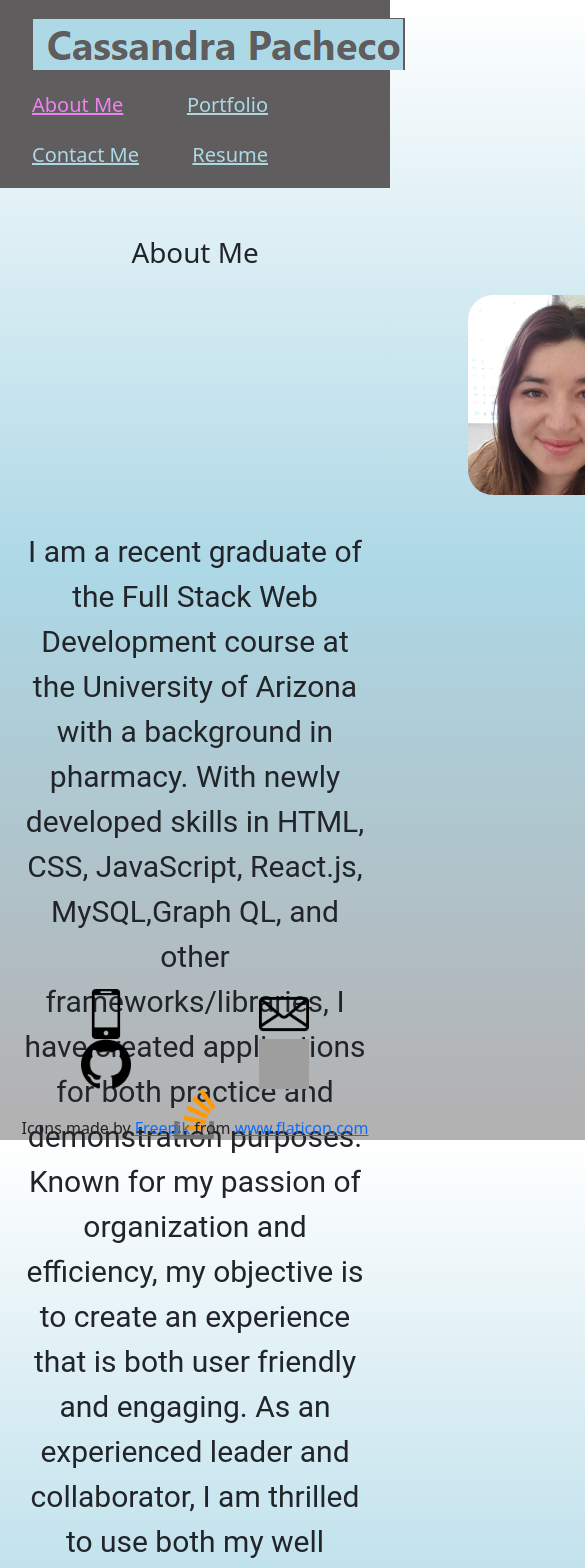
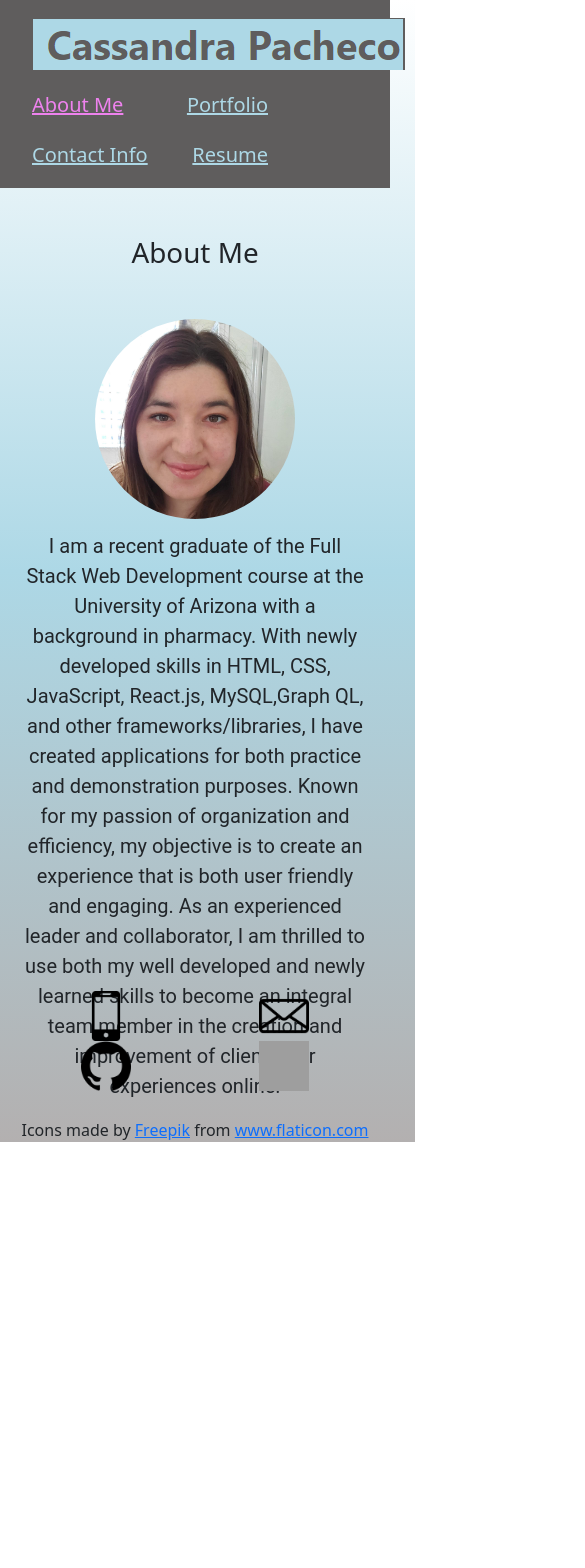
Before and after one commit to Cassiep1986/React-Portfolio, a React (Create React App) app: page / in a window 390 px wide. Shown: the top 1568 px of the page, 585 px wide, since content can reach past the window. After the commit the page ends 1142 px from the top, so only its background shows below. Built offline with nearby package versions, Linux system fonts and the light colour scheme; grey boxes are pictures that could not be loaded.

Commit message:
mobile responsiveness added to homepage

```diff
--- a/public/CSS/style.css
+++ b/public/CSS/style.css
@@ -5,16 +5,6 @@ body {
 
 header {
   background-color: rgb(95, 93, 93);
-}
-
-.headshot {
-  position: relative;
-  bottom: 22px;
-  display: block;
-  border-radius: 25px;
-  margin-left: 456px;
-  width: 200px;
-  height: 200px;
 }
 
 #name {
@@ -52,34 +42,6 @@ header {
   flex: 2;
   padding: 12px;
   font-size: 20px;
-}
-
-
-.repotext1 {
-  position: absolute;
-  top: 5px;
-  left: 317px;
-
-  font-size: 15px;
-  border: solid;
-  background-color: aliceblue;
-}
-
-.repotext1:hover {
-  background-color: blue;
-}
-
-.repotext2 {
-  position: absolute;
-  top: 7px;
-  left: 126px;
-  font-size: 15px;
-  border: solid;
-  background-color: aliceblue;
-}
-
-.repotext2:hover {
-  background-color: blue;
 }
 
 .contact {
@@ -142,9 +104,16 @@ header {
 
 .aboutme {
   font-family:Roboto, Arial, Helvetica, sans-serif;
-  font-size: 30px;
+  font-size: 20px;
 }
 
 .titlespace {
   margin-bottom: 50px;
 }
+
+.contactinfo {
+  border-style: solid;
+  border-radius: 20px;
+  background-color: aliceblue;
+  font-size: 28px;
+}
--- a/src/Components/Footer.js
+++ b/src/Components/Footer.js
@@ -2,6 +2,7 @@ function Footer() {
   return (
     <footer>
         <nav className="bottomnav">
+        <div className="container-fluid">
 
           <a href="tel:6232164385"> <img src = "/images/icons/smartphone.png" alt = "Smartphone Icon" className ="icons"/></a>
 
@@ -17,9 +18,7 @@ function Footer() {
           <a href="https://www.linkedin.com/in/cassandra-pacheco-367ab376" target="_blank" rel="noopener noreferrer"><img src = "/images/icons/linkedin.png" alt = "Linkedin Icon" className = "icons"/>
           </a>
 
-          <a href="https://stackoverflow.com/users/15859529/cassandra-pacheco?tab=profile" target="_blank" rel="noopener noreferrer"><img src = "/images/icons/stack-overflow.png" alt = "Stack overflow Icon" className = "icons"/>
-          </a>
-
+        </div>
         </nav>
 
     <div className = "text-center"> Icons made by <a href="https://www.freepik.com" title="Freepik">Freepik</a> from <a href="https://www.flaticon.com/" title="Flaticon">www.flaticon.com</a></div>
--- a/src/Components/Header.js
+++ b/src/Components/Header.js
@@ -6,12 +6,12 @@ function Header() {
 
       <nav className="navbar navbar-expand-md topnav">
         <div className="container-fluid">
-        <a class="navbar-brand" href="#"><img src="./images/name_img.PNG" alt="Cassandra Pacheco" width="" height=""/></a>
+        <a class="navbar-brand" href="#"><img src="./images/name_img.PNG" alt="Cassandra Pacheco"/></a>
         <NavLink to="/" exact activeStyle={{color:"violet"}}>About Me</NavLink>
 
         <NavLink to="/portfolio"activeStyle={{color:"violet"}}>Portfolio</NavLink>
 
-        <NavLink to="/contact"activeStyle={{color:"violet"}}>Contact Me</NavLink>
+        <NavLink to="/contact"activeStyle={{color:"violet"}}>Contact Info</NavLink>
 
         <NavLink to="/resume"activeStyle={{color:"violet"}}>Resume</NavLink>
       </div>
--- a/src/Pages/aboutme.jsx
+++ b/src/Pages/aboutme.jsx
@@ -1,12 +1,11 @@
 function Aboutme() {
   return (
     <>
-    <h1>About Me</h1>
+    <h1 className = "titlespace">About Me</h1>
       <img
-        className="headshot mt-5"
         src="/images/Headshot.jpg"
         alt="Developer's Headshot"
-      />
+      width="200" height="200" className="rounded-circle"/>
 
       <div >
         <section className="text">
--- a/src/Pages/contact.jsx
+++ b/src/Pages/contact.jsx
@@ -1,14 +1,13 @@
 function Contact () {
     return (
       <>
-          <h1>Contact Info</h1>
-
-<h5>Email: cassiep1986@gmail.com</h5>
-<h5>Github: https://github.com/Cassiep1986</h5>
-<h5>Linkedin: https://www.linkedin.com/in/cassandra-pacheco-367ab376/</h5>
-
-(Links below)
-
+          <h1 className = "titlespace">Contact Info</h1>
+<div className="container contactinfo">
+<p>To contact me, please use any of the following information. (Links for each are located in footer.)</p>
+<p><strong>Email:</strong> cassiep1986@gmail.com</p>
+<p><strong>Github:</strong>https://github.com/Cassiep1986</p>
+<p><strong>Linkedin:</strong> https://www.linkedin.com/in/cassandra-pacheco-367ab376/</p>
+</div>
 
      </>
     )
--- a/src/Pages/resume.jsx
+++ b/src/Pages/resume.jsx
@@ -1,7 +1,7 @@
 function Resume() {
     return (
       <>
-      <h1>My Resume</h1>
+      <h1 className = "titlespace">My Resume</h1>
 
         <div >
         <img className= "resumeImg" src = "/images/resumeimg.png" alt = "dev resume"/>
```
